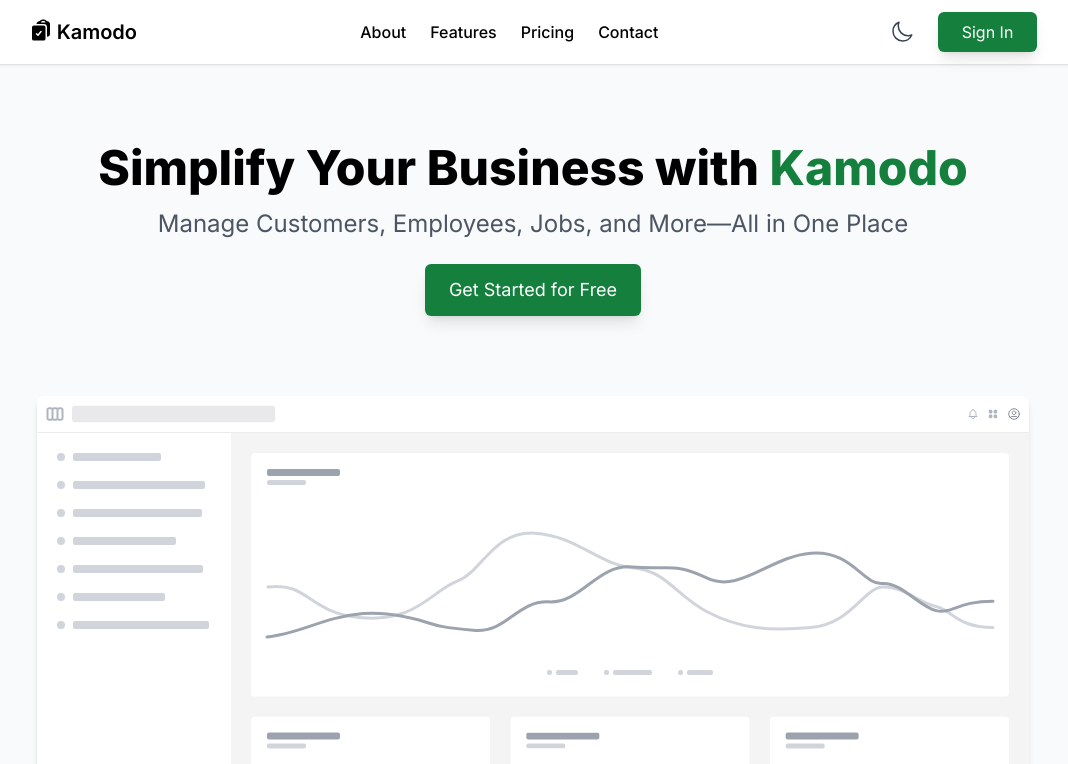
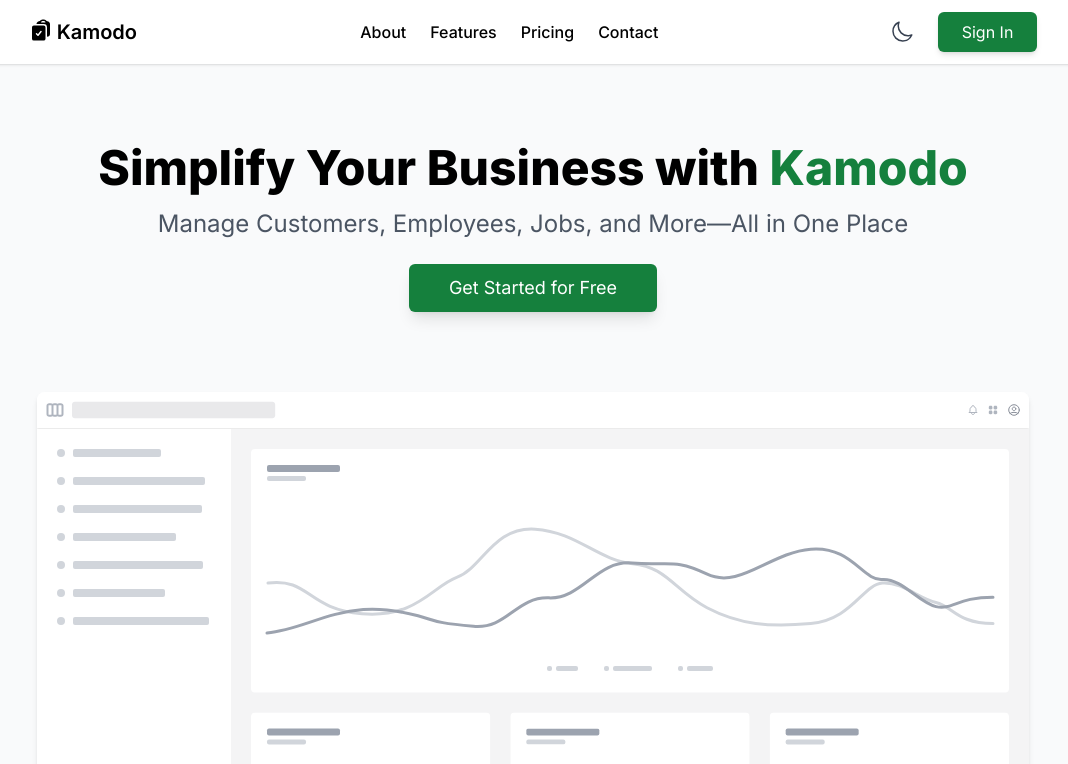
Before and after one commit to Grupith/kamodo, a Next.js app: page / in a window 1280 px wide. Shown: the top 764 px of the page, without its empty margins (107-1175 px from the left). Built offline with nearby package versions, Linux system fonts and the light colour scheme.

Commit message:
updated button shadowing

```diff
--- a/app/page.tsx
+++ b/app/page.tsx
@@ -59,7 +59,7 @@
           <div className="flex items-center space-x-3">
             <div className="flex items-center space-x-4">
               <DarkModeToggle />
-              <button className="bg-green-700 text-white px-6 py-2 rounded-md shadow-lg transition-all hover:shadow-xl hidden md:block hover:scale-105">
+              <button className="bg-green-700 text-white px-6 py-2 rounded-md shadow-md transition-all hover:shadow-xl hidden md:block hover:scale-105">
                 Sign In
               </button>
             </div>
@@ -112,7 +112,7 @@
             <div>
               <button
                 onClick={closeMenu}
-                className="w-full bg-blue-600 text-white px-4 py-2"
+                className="w-full bg-green-600 text-white px-4 py-2"
               >
                 Sign In
               </button>
@@ -131,7 +131,7 @@
           <p className="text-xl md:text-2xl font-normal text-gray-600 mb-6 mt-4 dark:text-gray-400">
             Manage Customers, Employees, Jobs, and More—All in One Place
           </p>
-          <button className="bg-green-700 text-white px-6 py-3 mb-10 shadow-lg rounded-md text-lg transition-all hover:shadow-xl hover:scale-105">
+          <button className="bg-green-700 text-white px-10 py-2.5 mb-10 shadow-lg rounded-md text-lg transition-all hover:shadow-xl hover:scale-105">
             Get Started for Free
           </button>
           <Image
@@ -190,7 +190,7 @@
 
             {/* Right Side: Card */}
             <div className="w-full lg:w-1/3 lg:pl-8 mt-10 lg:mt-0">
-              <div className="bg-gray-200 dark:bg-gray-800 rounded-md px-6 py-10">
+              <div className="bg-gray-200 dark:bg-gray-800 shadow-md rounded-md px-6 py-10">
                 <p className="text-gray-900 mb-4 font-semibold md:text-xl lg:text-xl dark:text-gray-200">
                   The Benefit
                 </p>
```
